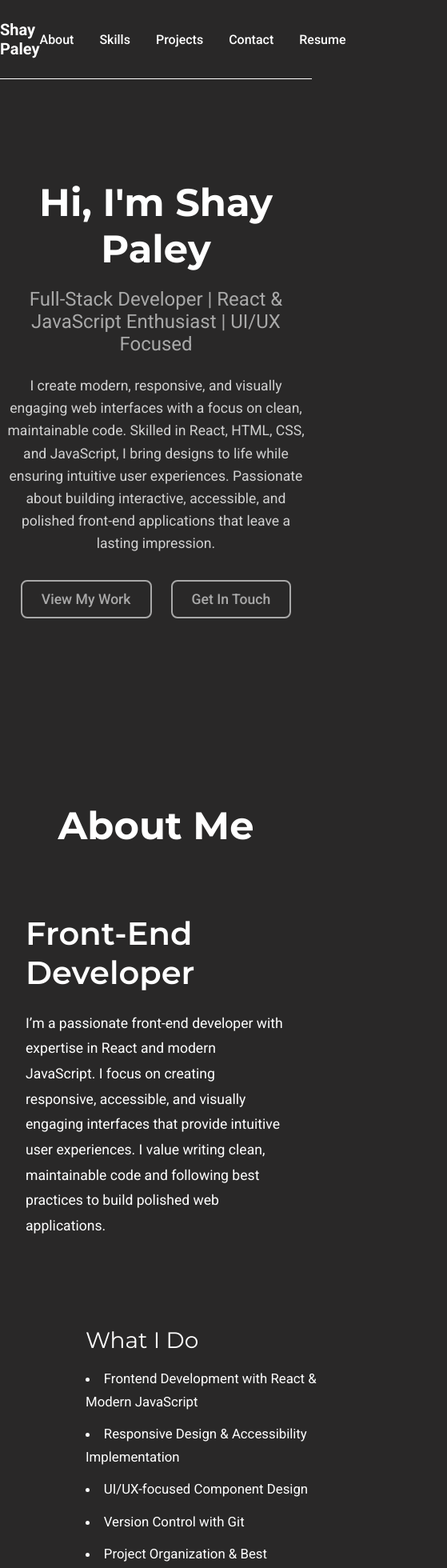
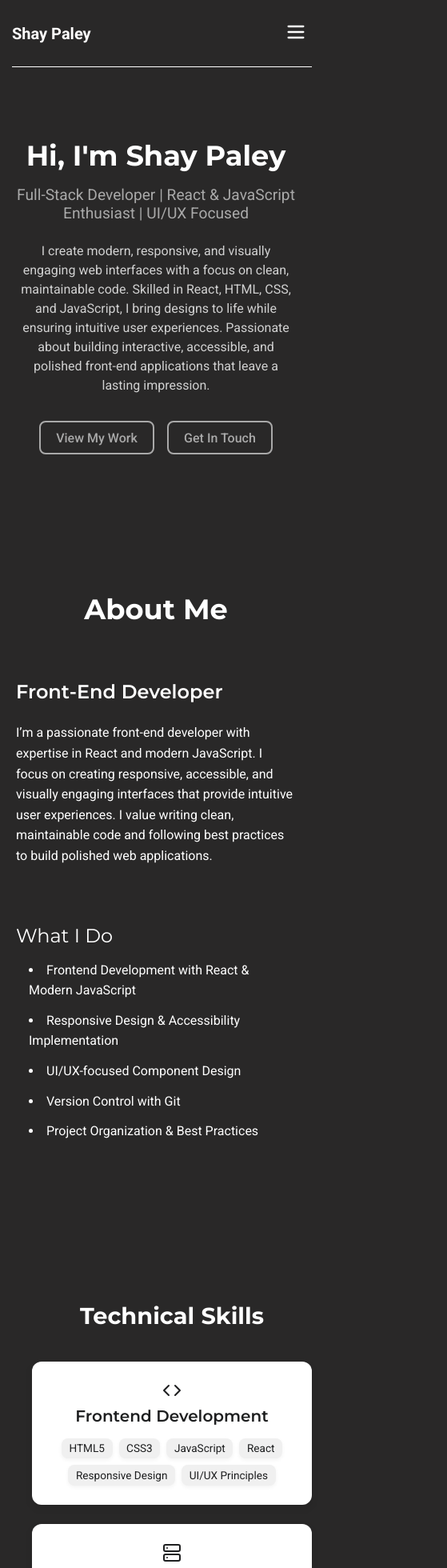
Before and after one commit to shay-p77/portfolio, a React (Vite) app: page / in a window 390 px wide. Shown: the top 1960 px of the page at 80% size, 559 px wide, since content can reach past the window. Built offline with nearby package versions, Linux system fonts and the light colour scheme.

Commit message:
added css for mobile

```diff
--- a/src/components/About/About.css
+++ b/src/components/About/About.css
@@ -31,7 +31,7 @@
 }
 
 .about__right {
-   border-radius: 12px;
+  border-radius: 12px;
   padding-left: 75px;
 }
 
@@ -77,3 +77,41 @@
 .about__list li {
   margin-bottom: 0.75rem;
 }
+
+@media (max-width: 767px) {
+  .about__container {
+    flex-direction: column; /* stack left + right */
+    gap: 2rem; /* smaller spacing between sections */
+    padding: 0 20px; /* horizontal padding */
+  }
+
+
+  .about__left,
+  .about__right {
+    flex: 1 1 100%; /* full width */
+    min-width: auto; /* reset min-width */
+    padding-left: 0; /* remove desktop-specific padding */
+  }
+
+  .about__heading {
+    font-size: 2.2rem; /* slightly smaller */
+  }
+
+  .about__title {
+    font-size: 1.5rem; /* scale down a bit */
+  }
+
+  .about__subtitle {
+    font-size: 1.5rem;
+  }
+
+  .about__text,
+  .about__list {
+    font-size: 1rem; /* smaller for mobile */
+    line-height: 1.6;
+  }
+
+  .about__list {
+    padding-left: 1rem; /* small indent for bullets */
+  }
+}
--- a/src/components/Contact/Contact.css
+++ b/src/components/Contact/Contact.css
@@ -108,3 +108,55 @@
 .contact__icons .contact__icon {
   color: #000;
 }
+
+@media (max-width: 767px) {
+  .contact {
+    padding: 4rem 20px; /* top/bottom + horizontal padding */
+    display: flex;
+    flex-direction: column; /* stack heading + card vertically */
+    align-items: center; /* center horizontally */
+    text-align: center; /* center headings and subtitle */
+  }
+
+  .contact__container {
+    width: 100%;
+    max-width: 350px; /* same as card max-width */
+    margin: 0 auto; /* center container */
+    padding: 0; /* horizontal padding already on section */
+  }
+
+  .contact__card {
+    width: 100%; /* fill container width */
+    max-width: 350px;
+    flex-direction: column; /* stack info + socials vertically */
+    gap: 1.5rem;
+    padding: 1.5rem;
+    box-sizing: border-box;
+  }
+
+  .contact__title {
+    font-size: 1.5rem;
+  }
+
+  .contact__subtitle {
+    font-size: 0.9rem;
+  }
+
+  .contact__section-title {
+    font-size: 1.1rem;
+  }
+
+  .contact__item {
+    font-size: 0.9rem;
+  }
+
+  .contact__icons a {
+    width: 35px;
+    height: 35px;
+  }
+
+  .contact__icons .contact__icon {
+    width: 18px;
+    height: 18px;
+  }
+}
--- a/src/components/Footer/Footer.css
+++ b/src/components/Footer/Footer.css
@@ -1,12 +1,24 @@
 .footer {
-   padding: 2rem 1rem;
-  background-color: #1e1f20;
+  width: 100%;
+  padding: 2rem 20px; /* horizontal padding like other sections */
   color: #fff;
   text-align: center;
   font-family: "Roboto", sans-serif;
+  box-sizing: border-box; /* ensures padding is included in width */
 }
 
 .footer__text {
   margin-bottom: 0.5rem;
   font-size: 0.9rem;
 }
+
+@media (max-width: 767px) {
+  .footer {
+    padding: 2rem 20px; /* ensure same horizontal padding on mobile */
+  }
+
+  .footer__text {
+    font-size: 0.85rem;
+    margin-bottom: 0.5rem;
+  }
+}
--- a/src/components/Header/Header.css
+++ b/src/components/Header/Header.css
@@ -42,3 +42,39 @@
 .header__nav a:hover {
   color: #a9a9a9; /* highlight on hover */
 }
+
+/* hamburger hidden by default (desktop) */
+.header__toggle {
+  display: none;
+}
+
+@media (max-width: 767px) {
+  .header {
+    margin-left: 15px;
+  }
+
+  .header__toggle {
+    display: block; /* show hamburger */
+    background-color: transparent;
+    border: none;
+    color: #fff;
+  }
+
+  .header__nav {
+    display: none; /* hide links initially */
+    flex-direction: column;
+    gap: 15px;
+    background: #292828;
+    position: absolute;
+    top: 70px; /* just below header */
+    right: 0;
+    width: 200px;
+    padding: 20px;
+    border: 1px solid #444;
+  }
+
+  /* Show nav when "active" */
+  .header__nav.active {
+    display: flex;
+  }
+}
--- a/src/components/Header/Header.jsx
+++ b/src/components/Header/Header.jsx
@@ -1,25 +1,59 @@
-import React from "react";
+import React, { useState } from "react";
 import "./Header.css";
+import { Menu, X } from "lucide-react"; // Menu = hamburger, X = close
+
 // import avatar from "../../assets/me.jpeg";
 
 function Header() {
+  const [isMenuOpen, setIsMenuOpen] = useState(false);
+
+  const toggleMenu = () => {
+    setIsMenuOpen(!isMenuOpen);
+  };
+
   return (
     <header className="header">
       {/* <img src={avatar} alt="Shay Paley" className="header__avatar" /> */}
 
       <div className="header__container">
         <span className="header__name">Shay Paley</span>
-        <nav className="header__nav">
-          <a href="#about" className="header__nav-link">
+
+        {/* Hamburger button (shows Menu or X depending on state) */}
+        <button
+          className="header__toggle"
+          aria-label="Toggle navigation"
+          onClick={toggleMenu}
+        >
+          {isMenuOpen ? <X size={28} /> : <Menu size={28} />}
+        </button>
+
+        <nav className={`header__nav ${isMenuOpen ? "active" : ""}`}>
+          <a
+            href="#about"
+            className="header__nav-link"
+            onClick={() => setIsMenuOpen(false)}
+          >
             About
           </a>
-          <a href="#skills" className="header__nav-link">
+          <a
+            href="#skills"
+            className="header__nav-link"
+            onClick={() => setIsMenuOpen(false)}
+          >
             Skills
           </a>
-          <a href="#projects" className="header__nav-link">
+          <a
+            href="#projects"
+            className="header__nav-link"
+            onClick={() => setIsMenuOpen(false)}
+          >
             Projects
           </a>
-          <a href="#contact" className="header__nav-link">
+          <a
+            href="#contact"
+            className="header__nav-link"
+            onClick={() => setIsMenuOpen(false)}
+          >
             Contact
           </a>
           <a
@@ -27,6 +61,7 @@ function Header() {
             target="_blank"
             rel="noopener noreferrer"
             className="resume-button"
+            onClick={() => setIsMenuOpen(false)}
           >
             Resume
           </a>
--- a/src/components/Hero/Hero.css
+++ b/src/components/Hero/Hero.css
@@ -13,7 +13,7 @@
   font-weight: 700;
   margin-bottom: 1rem;
   font-family: "Montserrat", sans-serif;
- }
+}
 
 .hero__subtitle {
   font-size: 1.5rem;
@@ -55,3 +55,34 @@
   background: #a9a9a9;
   color: #1e1f20;
 }
+
+/* --- Responsive tweaks --- */
+@media (max-width: 767px) {
+  .hero {
+    padding: 60px 20px 40px 20px; /* top, right, bottom, left */
+    justify-content: flex-start; /* keeps it slightly higher vertically */
+    min-height: auto; /* remove 90vh forcing huge space */
+  }
+
+  .hero__title {
+    font-size: 2.2rem; /* shrink for phones */
+  }
+
+  .hero__subtitle {
+    font-size: 1.2rem;
+  }
+
+  .hero__description {
+    font-size: 1rem;
+    line-height: 1.5;
+  }
+
+  .hero__buttons {
+    gap: 1rem;
+  }
+
+  .hero__button {
+    font-size: 1rem;
+    padding: 0.6rem 1.2rem;
+  }
+}
--- a/src/components/Projects/Projects.css
+++ b/src/components/Projects/Projects.css
@@ -125,3 +125,47 @@
   gap: 0.75rem;
   align-items: center;
 }
+
+@media (max-width: 767px) {
+  .projects {
+    padding: 4rem 20px; /* top/bottom + horizontal padding */
+  }
+
+  .projects__heading {
+    font-size: 1.8rem;
+    text-align: center;
+    margin-bottom: 2.5rem;
+  }
+
+  .projects__container {
+    flex-direction: column; /* stack cards vertically */
+    align-items: center;
+    gap: 1.5rem; /* smaller gap between cards */
+  }
+
+  .project__card {
+    width: 100%; /* full width of container */
+    max-width: 400px; /* prevents stretching too much */
+    padding: 0; /* keep content padding inside project__content */
+    box-sizing: border-box;
+  }
+
+  .project__content {
+    padding: 1rem 1.5rem; /* slightly smaller padding inside card */
+  }
+
+  .project__title {
+    font-size: 1.2rem;
+    margin-bottom: 0.5rem;
+  }
+
+  .project__description {
+    font-size: 0.9rem;
+    margin-bottom: 0.75rem;
+  }
+
+  .project__skill {
+    font-size: 0.8rem;
+    padding: 0.3rem 0.6rem;
+  }
+}
--- a/src/components/Skills/Skills.css
+++ b/src/components/Skills/Skills.css
@@ -68,3 +68,46 @@
   transform: translateY(-2px);
   background-color: #e0e0e0; /* slightly darker on hover */
 }
+
+@media (max-width: 767px) {
+  .skills {
+    padding: 4rem 20px; /* top/bottom + horizontal padding */
+  }
+
+  .skills__heading {
+    font-size: 1.8rem;
+    text-align: center;
+    margin-bottom: 2.5rem;
+  }
+
+  .skills__container {
+    flex-direction: column; /* stack cards vertically */
+    align-items: center;
+    gap: 1.5rem;
+  }
+
+  .skills__card {
+    width: 100%; /* take full container width */
+    max-width: 350px; /* prevents stretching too far on larger phones */
+    min-width: 0; /* allow shrinking below previous min-width */
+    padding: 1.5rem;
+    box-sizing: border-box; /* ensures padding doesn’t add extra width */
+  }
+
+  .skills__title {
+    font-size: 1.25rem;
+    margin-bottom: 1rem;
+    text-align: center;
+  }
+
+  .skills__list {
+    flex-wrap: wrap; /* wrap skill items */
+    justify-content: center;
+    gap: 0.5rem;
+  }
+
+  .skills__item {
+    font-size: 0.85rem; /* smaller for narrow screens */
+    padding: 0.3rem 0.6rem;
+  }
+}
```
